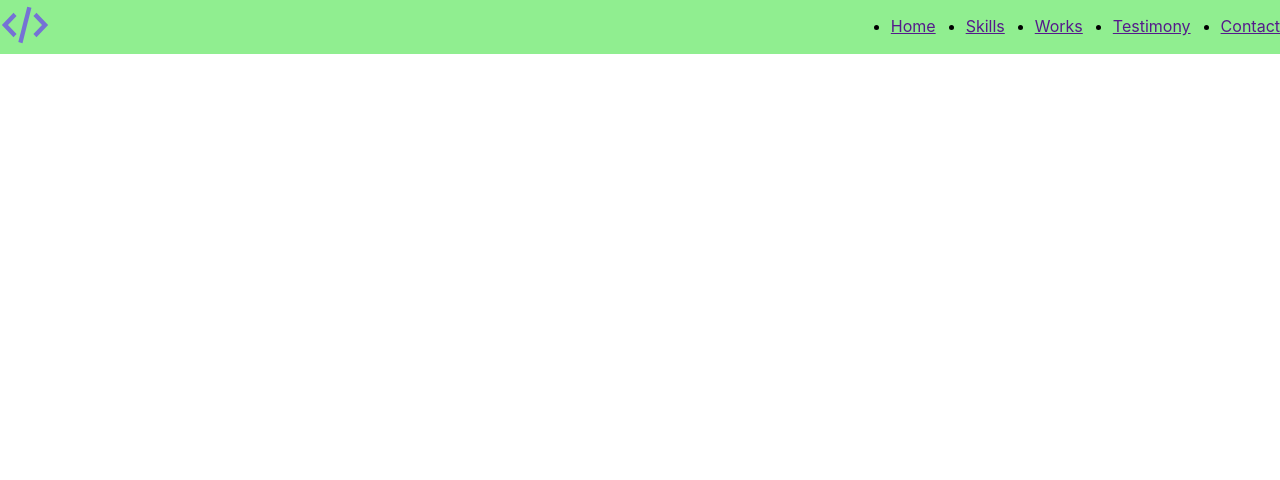
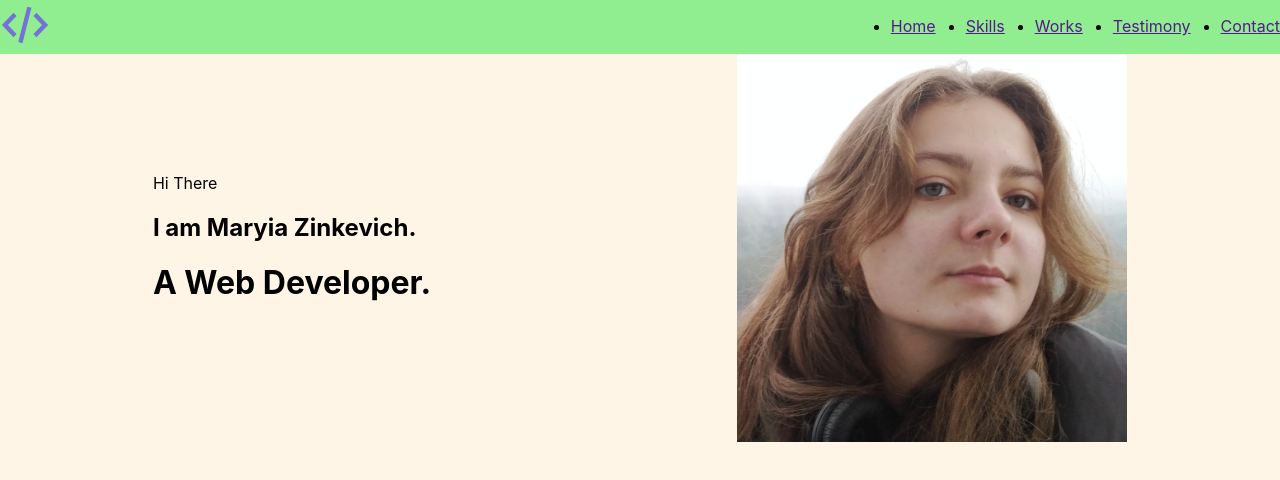
Before and after one commit to melfiqq/Maryia_Portfolio_ITi, a React app: page / in a window 1280 px wide. Shown: the top 480 px of the page. Built offline with nearby package versions, Linux system fonts and the light colour scheme.

Commit message:
Code was updated

```diff
--- a/src/App.tsx
+++ b/src/App.tsx
@@ -1,11 +1,13 @@
 import './App.css';
 import styled from 'styled-components';
 import { Header } from './layout/header/Header';
+import { Main } from './layout/sections/main/Main';
 
 function App() {
     return (
         <div className="App">
            <Header/>
+           <Main/>
         </div>
     );
 }
--- /dev/null
+++ b/src/components/FlexWrapper.tsx
@@ -0,0 +1,20 @@
+import styled from "styled-components";
+
+type FlexWrapperPropsType = {
+
+    direction?: string
+    justify?: string
+    align?: string
+    wrap?: string
+
+}
+
+export const FlexWrapper = styled.div<FlexWrapperPropsType>`
+
+display: flex;
+flex-direction: ${props => props.direction || "row"};
+justify-content: ${props => props.justify || "flex start"};
+align-items: ${props => props.align || "stretch"};
+flex-wrap: ${props => props.wrap || "nowrap"};
+
+`
--- a/src/layout/sections/main/Main.tsx
+++ b/src/layout/sections/main/Main.tsx
@@ -1,15 +1,34 @@
 import React from "react";
+import styled from "styled-components";
+import photo from "../../../assets/images/me-photo.jpg"
+import { FlexWrapper } from "../../../components/FlexWrapper";
 
 export const Main = () => {
     return (
-        <div>
+        <StyledMain>
+            <FlexWrapper align={"center"} justify={"space-around"}>
             <div>
                 <span>Hi There</span>
-                <span></span>
+                <h2>I am Maryia Zinkevich.</h2>
+                <h1>A Web Developer.</h1>
             </div>
-        </div>
+            <Photo  src={photo} alt=""/>
+
+            </FlexWrapper>
+        </StyledMain>
     )
 }
 
+const StyledMain = styled.div`
+min-height: 100vh;
+background-color: #fff5e7;
+`
+
+const Photo = styled.img`
+width: 390px;
+height: 388px;
+object-fit: cover;
+`
+
 // h1 is very necessary for promotion. ceo ai scrolling trough h1 tag and searching for separate words
 //that are usefull, that are known, that user wants exactly this to findAllByAltText.
```
Also changed, not shown: src/assets/images/me-photo.jpg (added).
